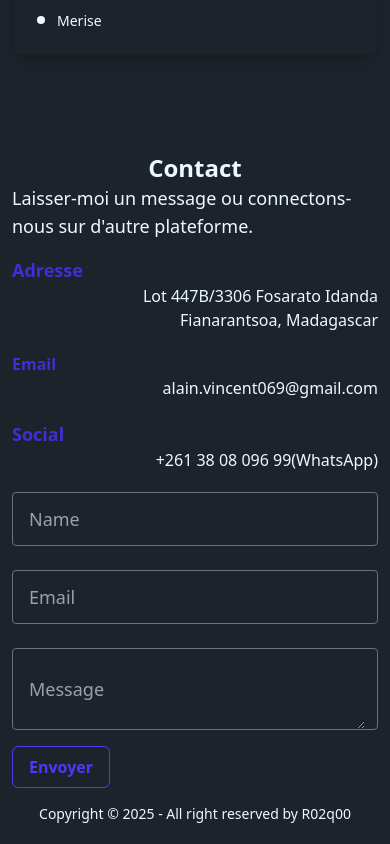
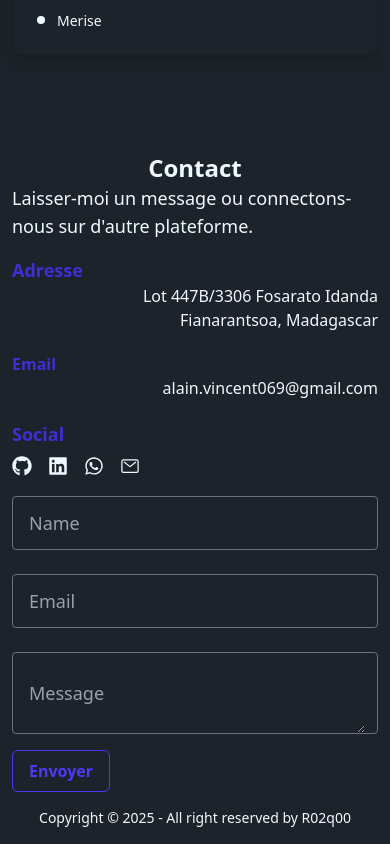
Before and after one commit to R02q00/portfolio, a React (Vite) app in the folder alain-vincent/: page / in a window 390 px wide. Shown: the part 6284-7128 px from the top of the page. Built offline with nearby package versions, Linux system fonts and the light colour scheme.

Commit message:
add social media link

```diff
--- a/alain-vincent/src/components/contact.jsx
+++ b/alain-vincent/src/components/contact.jsx
@@ -2,6 +2,8 @@ import { useState } from "react";
 import Validate from "./validate";
 import InputField from "./InputField.jsx";
 import TextAreaField from "./textAreaField.jsx";
+import { FaGithub, FaLinkedin, FaWhatsapp } from "react-icons/fa";
+import { IoMailOutline } from "react-icons/io5";
 
 const Contact = () => {
     const [errors, setErrors] = useState({});
@@ -104,13 +106,47 @@ const Contact = () => {
                     </div>
 
                     <div className="grid">
-                        <a href="" className="text-lg text-indigo-700 font-bold">Social</a>
-                        <span className="text-right md:text-left">+261 38 08 096 99(WhatsApp)</span>
+                        <span className="text-lg text-indigo-700 font-bold">Social</span>
+                        <div className="flex gap-4 pt-2">
+                            <a
+                                href="https://github.com/R02q00"
+                                target="_blank"
+                                rel="noopener noreferrer"
+                                className="hover:text-indigo-700 transition duration-300"
+                                aria-label="GitHub"
+                            >
+                                <FaGithub size={20} />
+                            </a>
+                            <a
+                                href="https://www.linkedin.com/in/alain-razafimandimby"
+                                target="_blank"
+                                rel="noopener noreferrer"
+                                className="hover:text-blue-700 transition duration-300"
+                                aria-label="LinkedIn"
+                            >
+                                <FaLinkedin size={20} />
+                            </a>
+                            <a
+                                href="https://wa.me/261380809699"
+                                target="_blank"
+                                rel="noopener noreferrer"
+                                className="hover:text-green-700 transition duration-300"
+                                aria-label="WhatsApp"
+                            >
+                                <FaWhatsapp size={20} />
+                            </a>
+                            <a href="mailto:alain.vincent069@gmail.com"
+                                className="hover:text-indigo-700 transition duration-300"
+                                aria-label="Email"
+                            >
+                                <IoMailOutline size={20}/>
+                            </a>
+                        </div>
 
                     </div>
                 </div>
 
-                <form onSubmit={handleSendMessage} className="mt-2 sm:mt-8 md:mt-0">
+                <form onSubmit={handleSendMessage} className="mt-2 sm:mt-10 md:mt-0">
                     {submitStatus.message && (
                         <p className={`my-3 text-center ${submitStatus.success ? "text-green-600" : "text-red-500"}`}>
                             {submitStatus.message}
```
